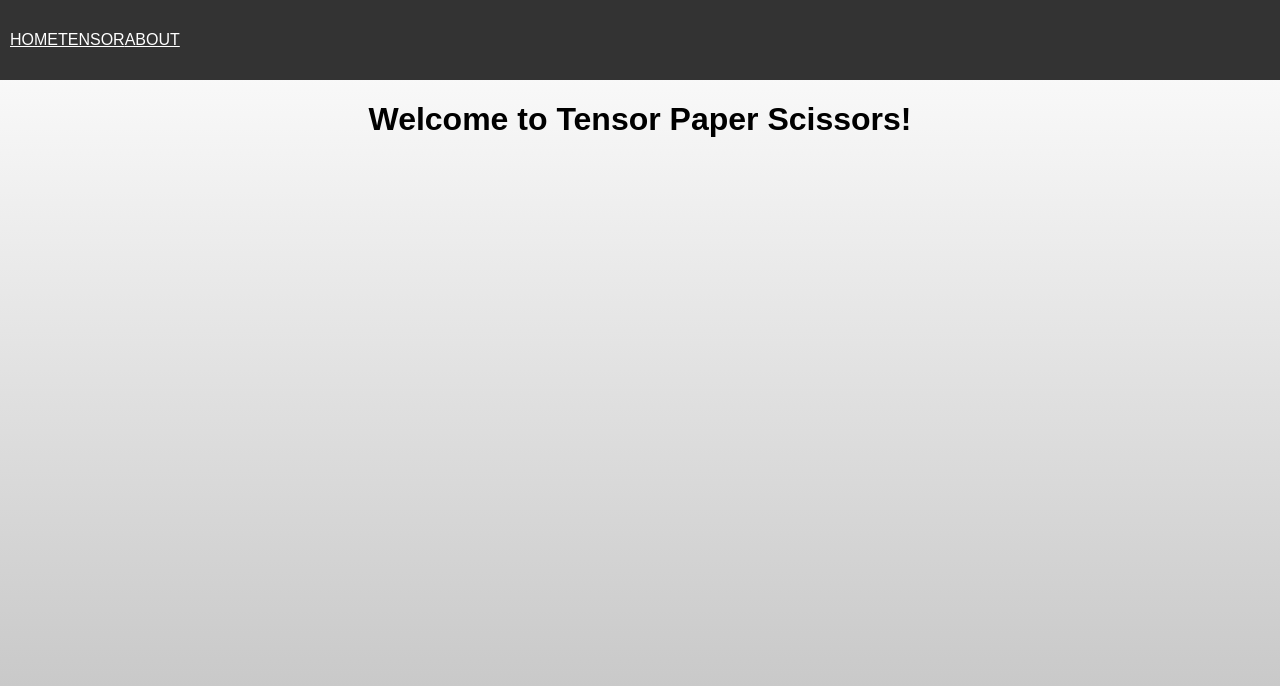
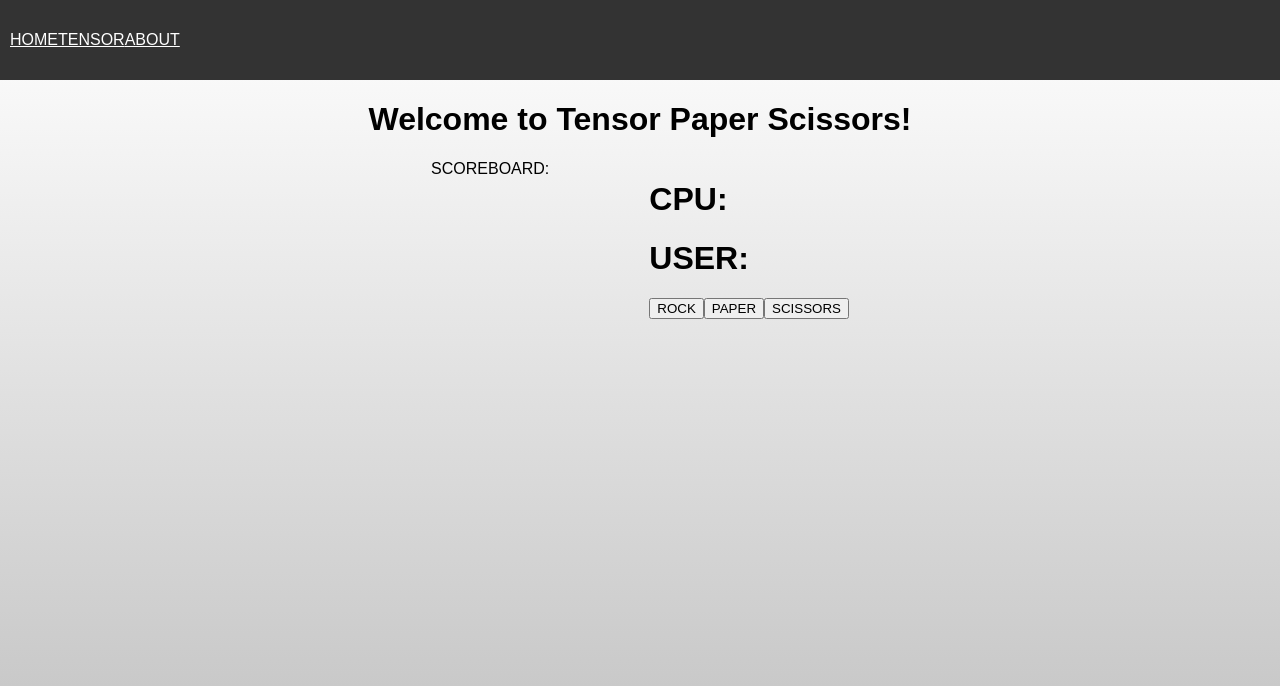
Before and after one commit to matthew-howe/tensor-paper, a React app: page / in a window 1280 px wide. Built offline with nearby package versions, Linux system fonts and the light colour scheme.

Commit message:
added interface for sample collection

```diff
--- /dev/null
+++ b/app/components/Home.js
@@ -0,0 +1,190 @@
+import React, { Component } from 'react';
+
+export default class Home extends Component {
+  constructor() {
+    super();
+    this.state = {
+      user: [],
+      cpu: [],
+      wl: [],
+      cpuImg: null,
+      userImg: null,
+      gameNum: 0,
+      results: [],
+    };
+    this.play.bind(this);
+    this.cpuPlay.bind(this);
+    this.calcWin.bind(this);
+    this.calcSetOver.bind(this);
+    this.cpuButton.bind(this);
+    this.userButton.bind(this);
+  }
+
+  cpuButton(img) {
+    this.setState({ cpuImg: img });
+  }
+
+  userButton(img) {
+    this.setState({ userImg: img });
+  }
+
+  play(input) {
+    let cpu = this.cpuPlay();
+    let game = input.concat(cpu);
+    let result = this.calcWin(game);
+    let newUser = this.state.user;
+    let newCpu = this.state.cpu;
+    let newWl = this.state.wl;
+    newUser.push(input);
+    newCpu.push(cpu);
+    newWl.push(result);
+    let cpuBtn = cpu.toString();
+    let cpuImage;
+    let typebtn = typeof cpuBtn;
+    console.log('cpu throw', cpu, 'player throw', input, 'result', result);
+    switch (cpuBtn) {
+      case '1,0,0':
+        cpuImage = 'https://i.imgur.com/adraueg.jpg';
+        break;
+      case '0,1,0':
+        cpuImage = 'https://i.imgur.com/f85yLy6.jpg';
+        break;
+      case '0,0,1':
+        cpuImage = 'https://i.imgur.com/eGRmmHO.jpg';
+        break;
+      default:
+        console.log('switch fn error');
+    }
+    let gameResult;
+    console.log('result is', result);
+    switch (result) {
+      case 1:
+        gameResult = 'Lose';
+        break;
+      case 0:
+        gameResult = 'Tie';
+        break;
+      case -1:
+        gameResult = 'Win';
+        break;
+      default:
+        console.log('switch fn error');
+    }
+    let newResults = this.state.results;
+    newResults.push(gameResult);
+    this.setState(state => {
+      return {
+        user: newUser,
+        cpu: newCpu,
+        wl: newWl,
+        cpuImg: cpuImage,
+        results: newResults,
+      };
+    });
+    let setOver = this.calcSetOver(newWl);
+    console.log(setOver);
+    if (setOver) {
+      let numGames = this.state.user.length;
+      let nullArray = [null];
+      let newUser = this.state.user;
+      let newCpu = this.state.cpu;
+      let newWl = this.state.wl;
+      while (newWl.length < 9) {
+        newUser.push(nullArray);
+        newCpu.push(nullArray);
+        newWl.push(null);
+      }
+    }
+  }
+
+  cpuPlay() {
+    let cpu = [[1, 0, 0], [0, 1, 0], [0, 0, 1]][Math.floor(Math.random() * 3)];
+    return cpu;
+  }
+
+  calcWin(game) {
+    const outcomes = [
+      // user => cpu
+      [1, 0, 0, 0, 0, 1], // WINS rock vs scissors
+      [0, 1, 0, 1, 0, 0], // paper vs rock
+      [0, 0, 1, 0, 1, 0], // scissors vs paper
+      [1, 0, 0, 0, 1, 0], // LOSSES  rock vs paper
+      [0, 1, 0, 0, 0, 1], // paper vs scissors
+      [0, 0, 1, 1, 0, 0], // scissors vs rock
+    ];
+    console.log('game', game);
+
+    let result = 0;
+    for (let i = 0; i < outcomes.length; i++) {
+      if (outcomes[i].every((val, idx) => val === game[idx])) {
+        i > 3 ? result++ : result--;
+      }
+    }
+    return result;
+  }
+
+  calcSetOver(wl) {
+    if (wl.length >= 9) return true;
+    let sum = wl.reduce((acc, el) => acc + el, 0);
+    if (sum === -5 || sum === 5) return true;
+    return false;
+  }
+
+  render() {
+    console.log(this.state);
+    return (
+      <div className="sample">
+        <div>
+          {/* <img src="https://i.imgur.com/f85yLy6.jpg" />
+        <img src="https://i.imgur.com/adraueg.jpg" />
+        <img src="https://i.imgur.com/eGRmmHO.jpg" /> */}
+          <h1>
+            CPU: <img src={this.state.cpuImg} />
+          </h1>
+          {/* <button id="1,0,0">ROCK</button>
+        <button id="0,1,0">PAPER</button>
+        <button id="0,0,1">SCISSORS</button> */}
+          <h1>
+            USER: <img src={this.state.userImg} />
+          </h1>
+          <button
+            id="prock"
+            onClick={() => {
+              this.play([1, 0, 0]);
+              this.userButton('https://i.imgur.com/adraueg.jpg');
+            }}
+          >
+            ROCK
+          </button>
+          <button
+            id="ppaper"
+            onClick={() => {
+              this.play([0, 1, 0]);
+              this.userButton('https://i.imgur.com/f85yLy6.jpg');
+            }}
+          >
+            PAPER
+          </button>
+          <button
+            id="pscissors"
+            onClick={() => {
+              this.play([0, 0, 1]);
+              this.userButton('https://i.imgur.com/eGRmmHO.jpg ');
+            }}
+          >
+            SCISSORS
+          </button>
+        </div>
+        <div className="score">
+          SCOREBOARD: <br />
+          {this.state.results.map((el, idx) => (
+            <div>
+              {' '}
+              GAME {idx + 1}: {el}{' '}
+            </div>
+          ))}
+        </div>
+      </div>
+    );
+  }
+}
--- a/app/components/root.js
+++ b/app/components/root.js
@@ -1,6 +1,7 @@
-import React, { Component } from "react";
-import { Route, Switch, NavLink } from "react-router-dom";
-import Tensor from "./Tensor";
+import React, { Component } from 'react';
+import { Route, Switch, NavLink } from 'react-router-dom';
+import Tensor from './Tensor';
+import Home from './Home';
 
 export default class Root extends Component {
   constructor() {
@@ -21,7 +22,7 @@ export default class Root extends Component {
         <main>
           <h1>Welcome to Tensor Paper Scissors!</h1>
           <Switch>
-            <Route exact path="/tensor" component={Tensor} />
+            <Route exact path="/" component={Home} />
             {/* <Route exact path="/aircrafts" component={Aircrafts} />
             <Route path="/aircrafts/:aircraftId" component={SingleAircraft} />
             <Route path="/countries/:countryId" component={SingleCountry} /> */}
--- a/public/style.css
+++ b/public/style.css
@@ -35,3 +35,13 @@ main {
 a {
   color: white;
 }
+
+.sample {
+  display: flex;
+  flex-direction: row-reverse;
+  justify-content: space-between;
+}
+
+.score {
+  margin-right: 100px;
+}
```
Also changed, not shown: app/components/images/paper.jpg (added), app/components/images/rock.jpg (added), app/components/images/scissors.jpg (added).
